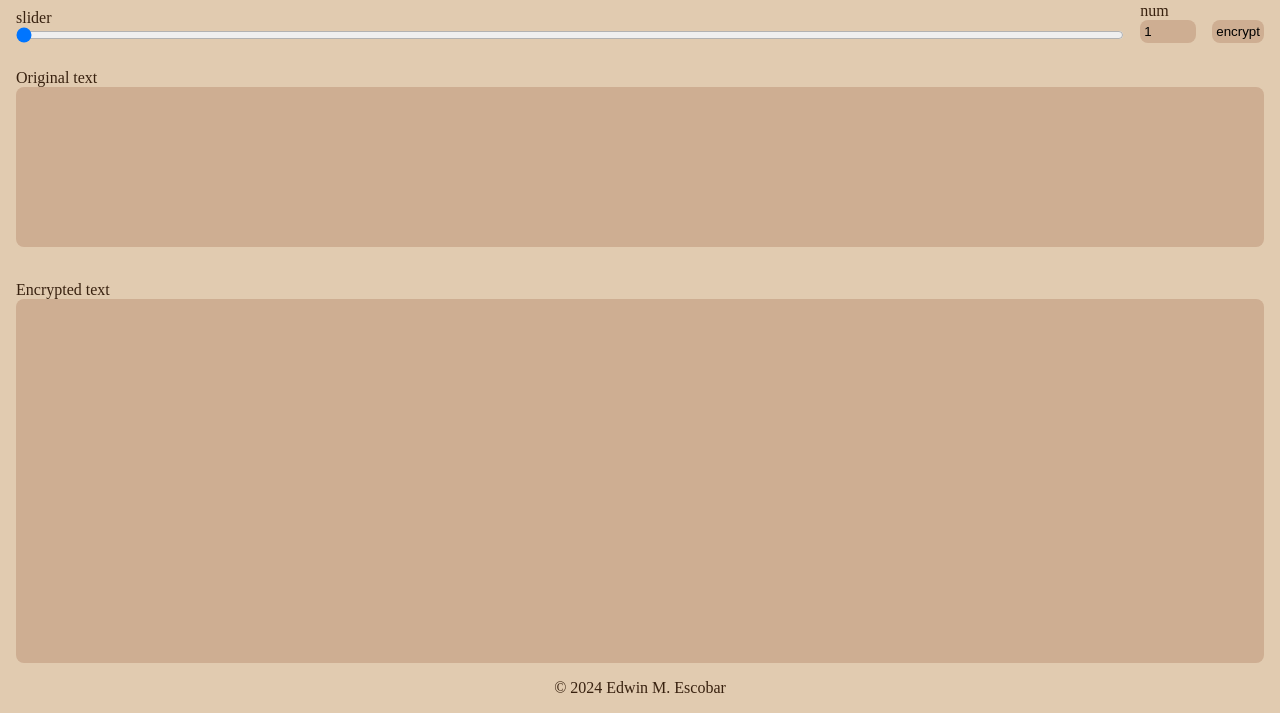
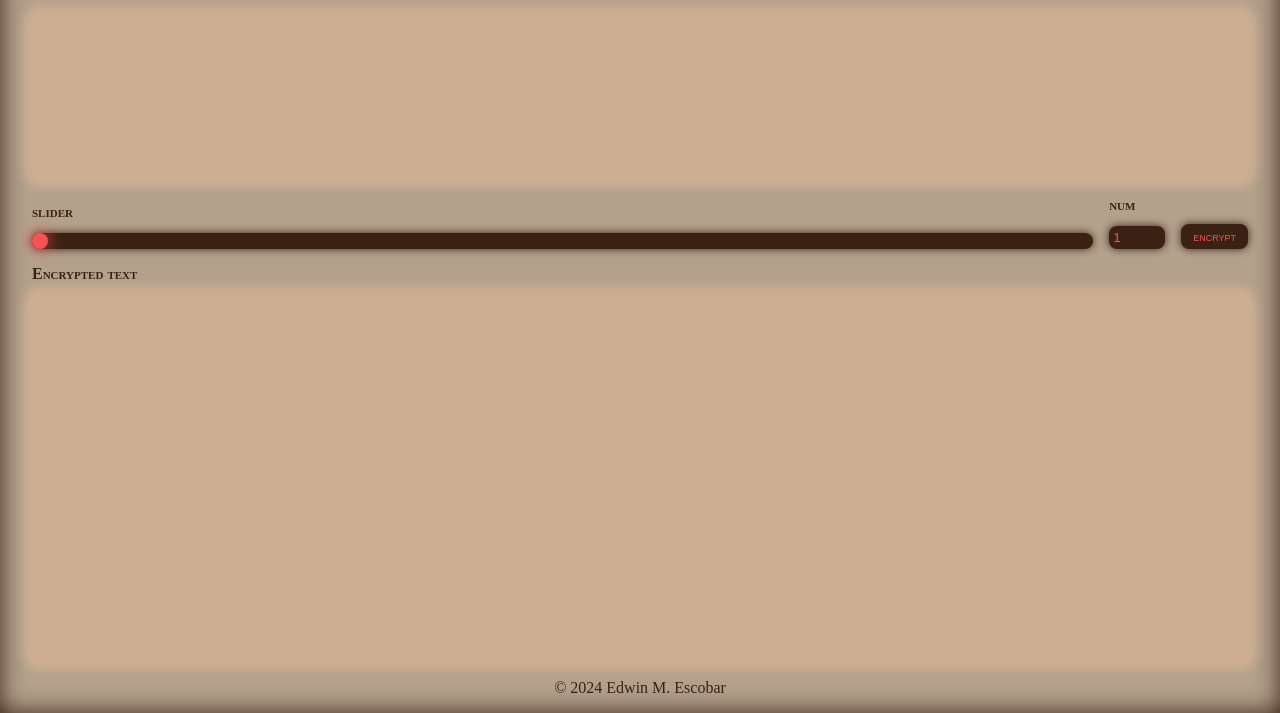
Before and after one commit to escowin/caesar-cipher, a plain HTML site: page index.html in a window 1280 px wide. Shown: the part 87-800 px from the top of the page. Drawn offline with Linux system fonts and the light colour scheme.

Commit message:
reorganized header form elements; established root variables & stregnthed color palette across elements

```diff
--- a/assets/script.js
+++ b/assets/script.js
@@ -2,7 +2,7 @@
 const dom = {
   copyrightEl: document.getElementById("copyright"),
   formEl: document.getElementById("form"),
-  headerEl: document.querySelector("h1"),
+  versionEl: document.getElementById("version"),
   numInputEl: document.getElementById("num-input"),
   rangeInputEl: document.getElementById("num-range"),
   originalTextEl: document.getElementById("original-text"),
@@ -20,7 +20,7 @@ function init() {
 }
 
 // displays app details in the console & browser
-function credits({ copyrightEl, headerEl }) {
+function credits({ copyrightEl, versionEl }) {
   const date = new Date().getFullYear();
   const info = {
     github: `https://github.com/escowin/`,
@@ -33,7 +33,7 @@ function credits({ copyrightEl, headerEl }) {
   console.log(`${info.copyright}\n${info.link()}`);
   copyrightEl.setAttribute("href", info.link());
   copyrightEl.innerText = info.copyright;
-  headerEl.innerText = `${info.app.toUpperCase()} ${info.v}`;
+  versionEl.innerText = `v${info.v}`;
 }
 
 // Syncs range & num input values
@@ -80,8 +80,8 @@ function encryptString(num, string) {
 
 function displayEncryptedText(string) {
   // clears textarea before populating it with encrypted string
-  dom.encryptedTextEl.innerText = "";
-  dom.encryptedTextEl.innerText = string;
+  dom.encryptedTextEl.textContent = "";
+  dom.encryptedTextEl.textContent = string;
 }
 
 init();
--- a/assets/style.css
+++ b/assets/style.css
@@ -1,3 +1,12 @@
+:root {
+    --bg: rgb(179, 161, 140);
+    --dark: rgb(58, 33, 20);
+    --red: rgb(247, 83, 83);
+    /* textarea colors */
+    --focus: rgb(250, 242, 217);
+    --unfocus: rgb(206, 174, 146);
+}
+
 * {
     /* outline: 1px dotted blue; */
     box-sizing: border-box;
@@ -6,44 +15,70 @@
 }
 
 body {
-    background-color: rgb(225, 203, 176);
-    color: rgb(56, 33, 15);
+    background-color: var(--bg);
+    box-shadow: inset 0 0 1.5rem var(--dark);
+    color: var(--dark);
     font-family: 'Times New Roman', Times, serif;
     display: flex;
     flex-direction: column;
     gap: 1rem;
     white-space: pre-line;
-    padding: 1rem;
+    padding: 1rem 2rem;
     height: 100vh;
 
-    & header #form {
+    & header {
+        display: flex;
+        flex-direction: column;
+
+        & h1 {
+            font-variant: small-caps;
+        }
+
+        & #form {
             display: grid;
             grid-template-columns: 1fr auto auto;
-        gap: .5rem 1rem;
+            gap: 1rem;
             align-items: flex-end;
 
-        & label[for="num-range"] {
-            order: 1;
+            /* customize range slider & thumb appearance */
+            & #num-range {
+                appearance: none;
+                background-color: var(--dark);
+
+                &::-webkit-slider-thumb {
+                    --size: 1rem;
+                    -webkit-appearance: none;
+                    appearance: none;
+                    width: var(--size);
+                    height: var(--size);
+                    border-radius: 50%;
+                    background: var(--red);
+                    box-shadow: 0 0 1rem var(--red);
+                    outline: none;
+                }
             }
 
-        & label[for="num-input"] {
-            order: 2;
             & #num-input {
                 padding: .25rem;
             }
-        }
 
             & button {
-            order: 3;
-            padding: .25rem;
+                padding: .3rem .75rem;
+                font-variant: small-caps;
+                color: var(--red);
+                background-color: var(--dark);
+                box-shadow: 0 0 .5rem var(--dark);
+                transition: 1s color, 1s background-color, 1s box-shadow;
+
+                &:focus {
+                    background-color: var(--red);
+                    color: var(--dark);
+                    box-shadow: 0 0 .5rem .25rem var(--red);
+                }
             }
 
             & label[for="original-text"] {
-            order: 4;
                 grid-column: 1 / -1;
-
-            & #original-text {
-                height: 10rem;
             }
         }
     }
@@ -73,32 +108,42 @@ a {
     transition: 1s color;
 
     &:hover {
-        color: rgb(148, 3, 3);
-    }
-}
-
-textarea {
-    resize: none;
-    white-space: pre-line;
-    border: none;
-    padding: .5rem;
-    transition: 1s background-color;
-
-    &:focus {
-        background-color: rgb(250, 242, 217);
+        color: var(--red);
     }
 }
 
 label {
     display: flex;
     flex-direction: column;
+    gap: .75rem;
+    font-weight: bold;
+    font-variant: small-caps;
+}
+
+input {
+    color: var(--red);
+    background-color: var(--dark);
+    box-shadow: 0 0 .5rem var(--dark);
 }
 
 .input,
 button {
-    background-color: rgb(206, 174, 146);
-
     border-radius: .5rem;
     outline: none;
     border: none;
 }
+
+textarea {
+    background-color: var(--unfocus);
+    box-shadow: 0 0 .5rem .5rem var(--unfocus);
+    resize: none;
+    white-space: pre-line;
+    border: none;
+    padding: .5rem;
+    transition: 1s background-color, 1s box-shadow;
+
+    &:focus {
+        background-color: var(--focus);
+        box-shadow: 0 0 .5rem .5rem var(--focus);
+    }
+}
--- a/index.html
+++ b/index.html
@@ -9,8 +9,12 @@
   </head>
   <body>
     <header>
-      <h1></h1>
+      <h1>caesar cipher <span id="version"></span></h1>
       <form id="form">
+        <label for="original-text" class="header">
+          Original text
+          <textarea id="original-text" name="text" class="input" rows="10"></textarea>
+        </label>
         <label for="num-range"
           >slider
           <input
@@ -34,15 +38,12 @@
             class="input"
           />
         </label>
-        <label for="original-text">
-          Original text
-          <textarea id="original-text" name="text" class="input"></textarea>
-        </label>
+
         <button type="submit">encrypt</button>
       </form>
     </header>
     <main id="cipher">
-      <label for="encrypted-text"
+      <label for="encrypted-text" class="header"
         >Encrypted text
         <textarea
           id="encrypted-text"
```
Lines whose indentation alone changed are shown as unchanged.
